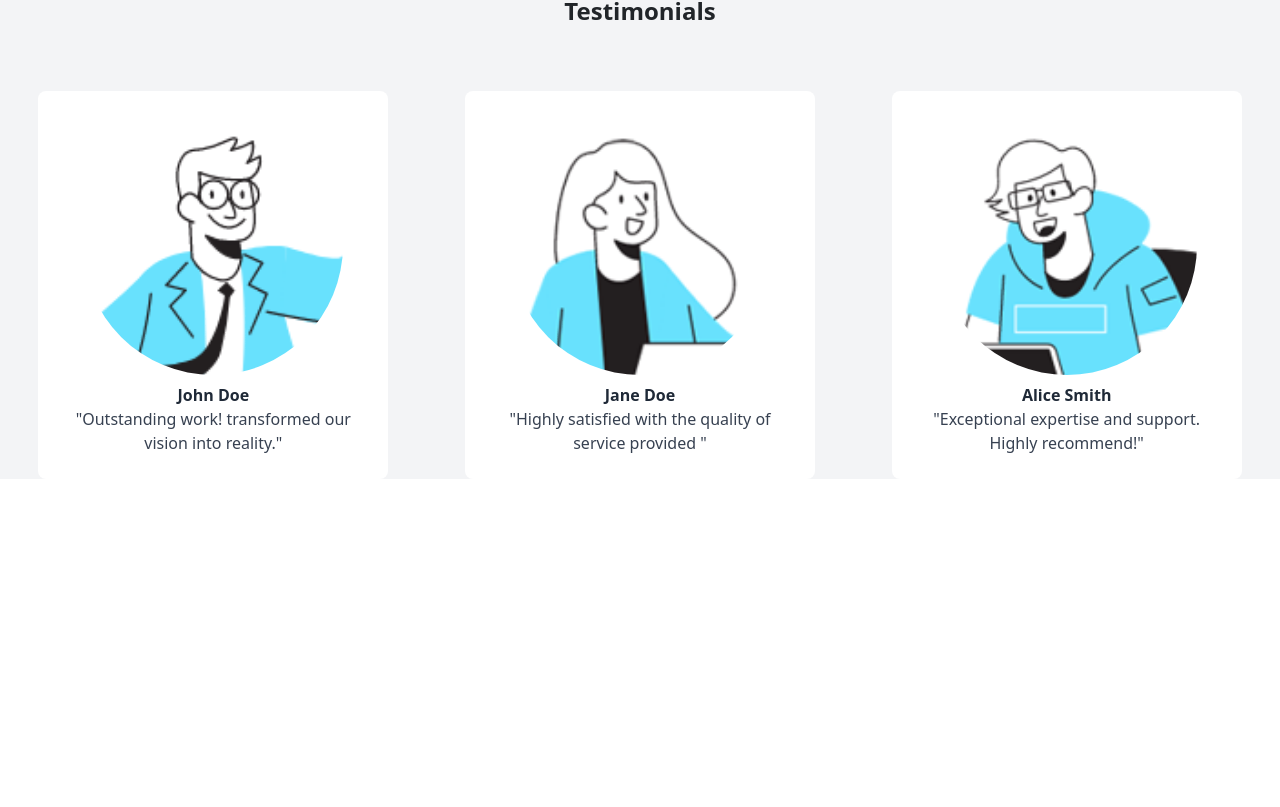
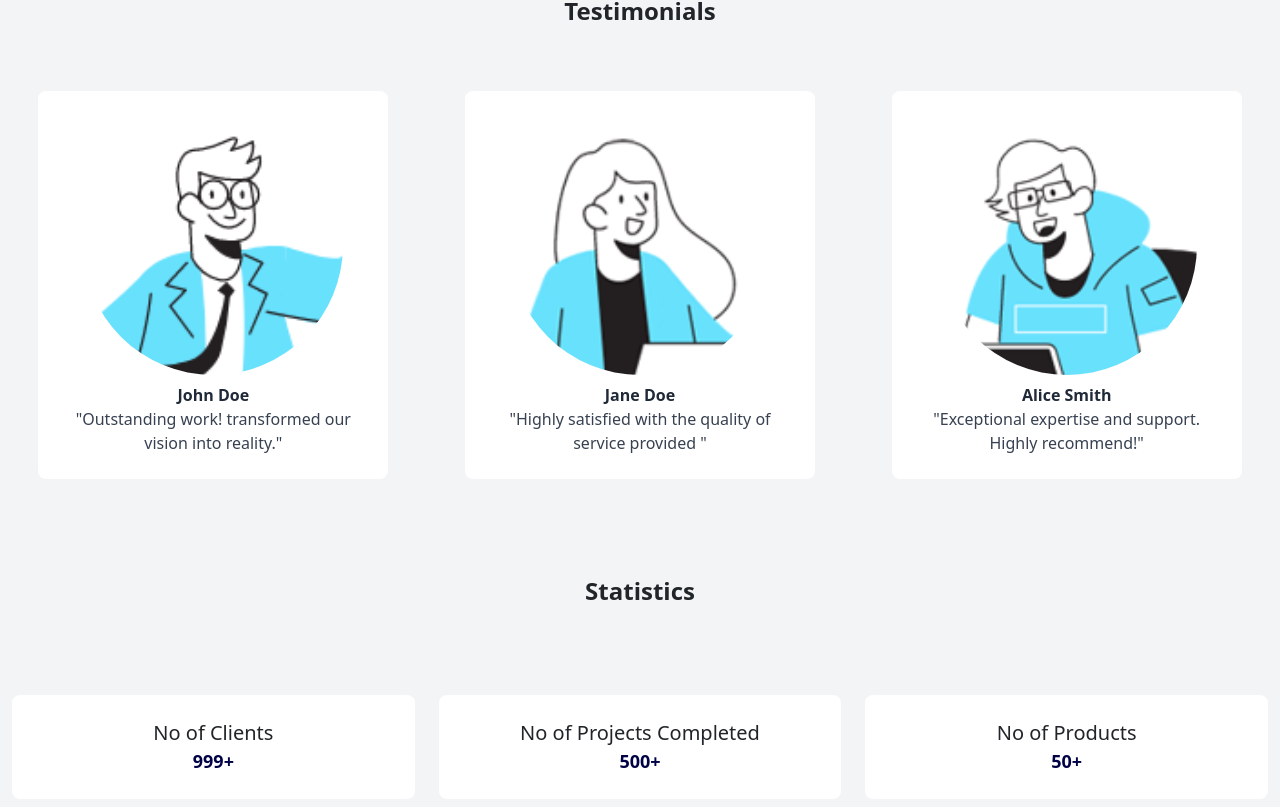
Before and after one commit to remantp6/frontend-task-junior, a React (Vite) app: page / in a window 1280 px wide. Shown: the part 1349-2156 px from the top of the page. Before the commit the page ends 1828 px from the top, so only its background shows below. Built offline with nearby package versions, Linux system fonts and the light colour scheme.

Commit message:
import Statistics component to app

```diff
--- a/src/App.jsx
+++ b/src/App.jsx
@@ -3,6 +3,7 @@ import NavBar from './components/NavBar'
 import CarouselSection from './components/CarouselSection'
 import AboutUs from './components/AboutUs'
 import Testimonials from './components/Testimonials'
+import Statistics from './components/Statistics'
 
 const App = () => {
   return (
@@ -11,6 +12,7 @@ const App = () => {
      <CarouselSection/>
      <AboutUs/>
      <Testimonials/>
+     <Statistics/>
     </>
   )
 }
```
